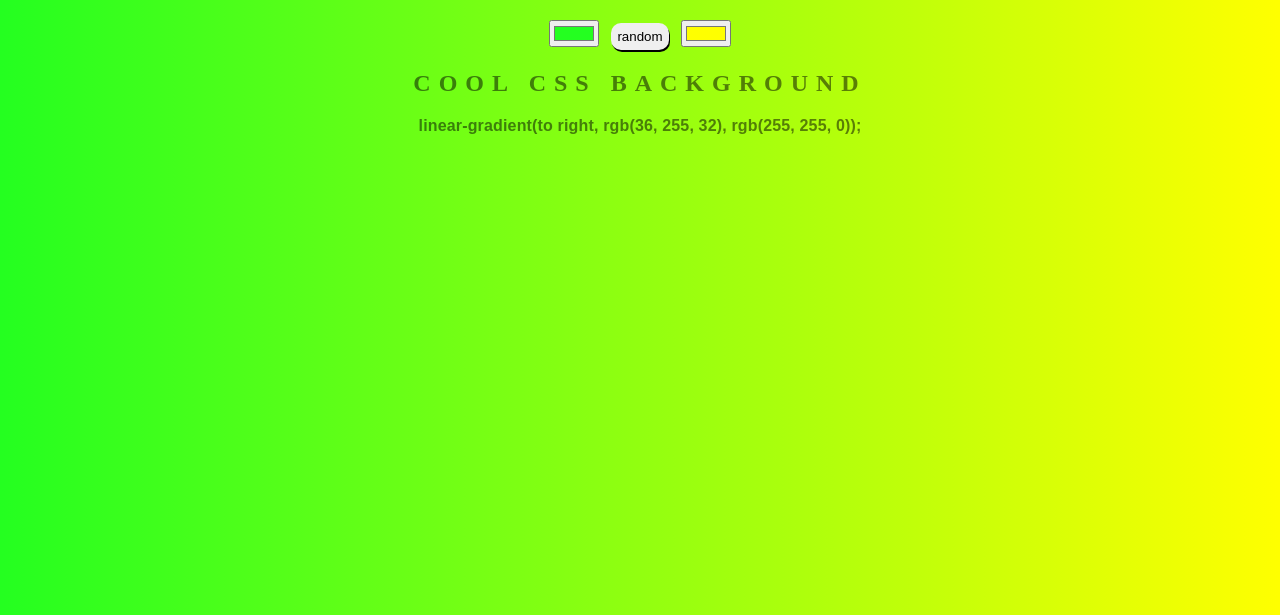
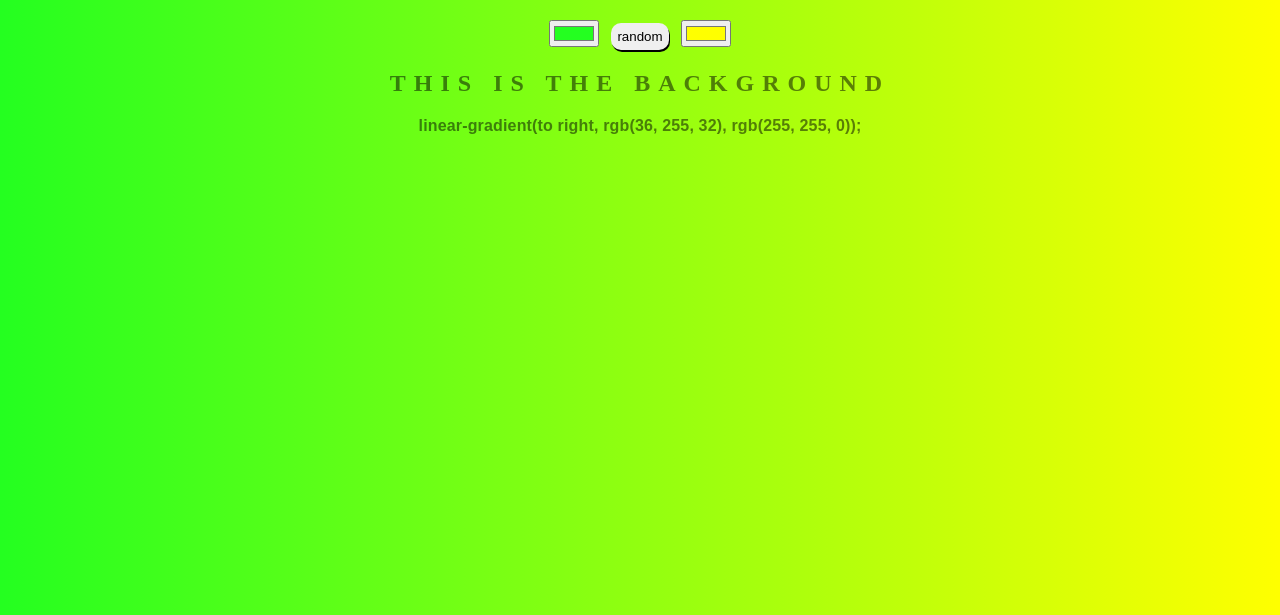
Before and after one commit to georgeSandor/background-generator, a plain HTML site: page index.html in a window 1280 px wide. Shown: the part 185-800 px from the top of the page. Drawn offline with Linux system fonts and the light colour scheme.

Commit message:
changed text

```diff
--- a/index.html
+++ b/index.html
@@ -9,7 +9,7 @@
 <input class="color1" type="color" name="color1" value="#24ff20">
 <input type="button" id="random" value="random">
 <input class="color2" type="color" name="color2" value="#ffff00">
-<h2>COOL CSS Background</h2>
+<h2>This is the background</h2>
 <h3></h3>
 
 <script type="text/javascript" src="script.js"></script>
```
